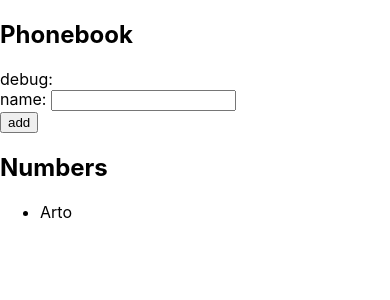
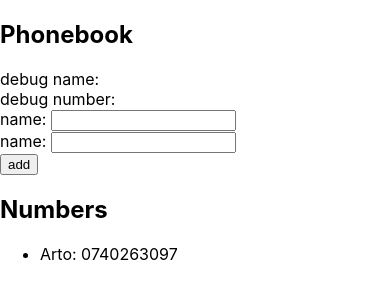
Before and after one commit to MedicAyman/Fullstackopen, a React (Create React App) app in the folder part2/phonebook/: page / in a window 390 px wide. Shown: the top 300 px of the page. Built offline with nearby package versions, Linux system fonts and the light colour scheme.

Commit message:
2.8: The Phonebook Step3

```diff
--- a/part2/phonebook/src/App.js
+++ b/part2/phonebook/src/App.js
@@ -1,24 +1,30 @@
 import { useState } from "react";
 
 const App = () => {
-  const [persons, setPersons] = useState([{ name: "Arto" }]);
+  const [persons, setPersons] = useState([{ name: "Arto", number: '0740263097' }]);
   const [newName, setNewName] = useState("");
+  const [newNumber, setNewNumber] = useState("");
 
-  const handleChange = (event) => {
+  const handleChangeName = (event) => {
     setNewName(event.target.value);
+  };
+  const handleChangeNumber = (event) => {
+    setNewNumber(event.target.value);
   };
 
 
   const addName = (event) => {
     event.preventDefault();
-    if (persons.map(person => person.name).includes(newName)) {
+    if (persons.map(person => person.name).includes(newName) || persons.map(person => person.number).includes(newNumber)) {
       window.alert(`${newName} is already added to phonebook`);
     } else {
       let p = {
         name: newName,
+        number: newNumber
       };
       setPersons(persons.concat(p));
       setNewName("");
+      setNewNumber("")
     }
   };
 
@@ -26,10 +32,14 @@ const App = () => {
   return (
     <div>
       <h2>Phonebook</h2>
-      <div>debug: {newName}</div>
+      <div>debug name: {newName}</div>
+      <div>debug number: {newNumber}</div>
       <form onSubmit={addName}>
         <div>
-          name: <input value={newName} onChange={handleChange} />
+          name: <input value={newName} onChange={handleChangeName} />
+        </div>
+        <div>
+          name: <input value={newNumber} onChange={handleChangeNumber} />
         </div>
         <div>
           <button type="submit">add</button>
@@ -38,7 +48,7 @@ const App = () => {
       <h2>Numbers</h2>
       <ul>
         {persons.map((p) => (
-          <li key={p.name + Math.random()}>{p.name}</li>
+          <li key={p.name + Math.random()}>{p.name}: {p.number}</li>
         ))}
       </ul>
     </div>
```
